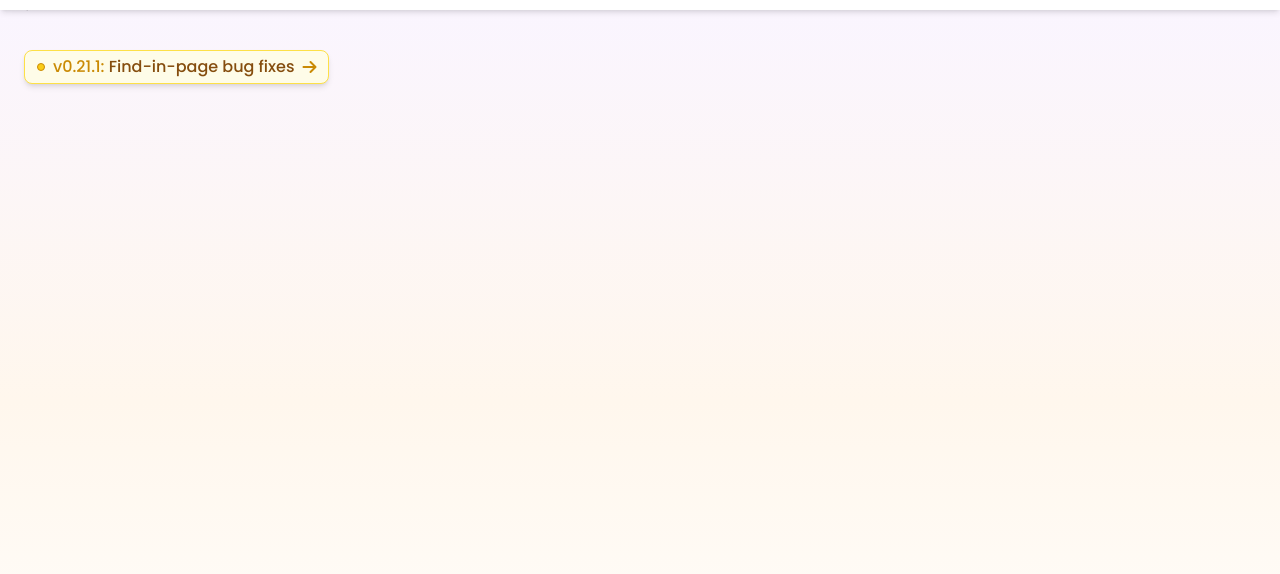
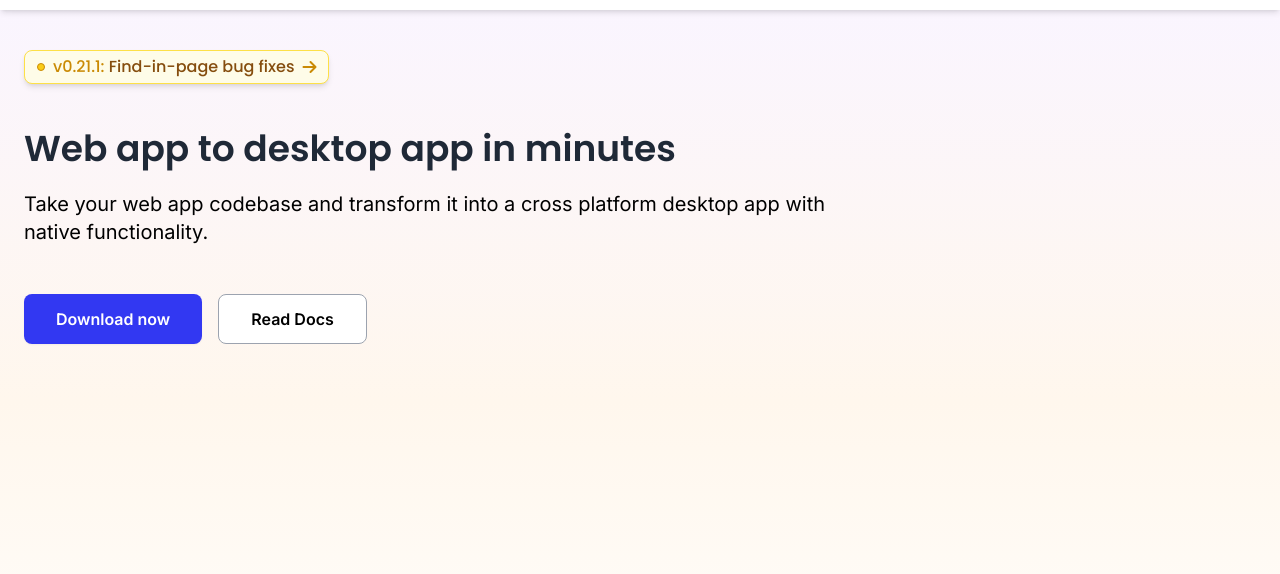
Before and after one commit to Jack-svg01/Responsive-Modern-Website, a website: page index.html in a window 1280 px wide. Shown: the part 62-636 px from the top of the page. Drawn offline with Linux system fonts and the light colour scheme.

Commit message:
main-buttons

```diff
--- a/index.html
+++ b/index.html
@@ -65,11 +65,17 @@
  <!-- Main -->
  <main class="mt-16">
     <div id="hero" class="min-h-screen bg-gradient-to-b from-purple-50 via-orange-50 to-transparent web-version">
-        <div id="hero-container" class="max-w-4xl m-auto px-6 pb-32 flex flex-col">`
+        <div id="hero-container" class="max-w-4xl m-auto px-6 pt-6 pb-32 flex flex-col">
             <div id="version-text" class="flex my-6 gap-2 items-center border border-yellow-300 bg-yellow-50 rounded-lg px-3 py-1 w-fit shadow-md hover:shadow-lg hover:-translate-y-1 transition group">
                 <div class="w-2 h-2 bg-yellow-400 rounded-full border border-yellow-600"></div>
                 <p class="font-display font-medium text-yellow-600">v0.21.1: <span class="text-yellow-800">Find-in-page bug fixes</span></p>
                 <i class="fa-solid fa-arrow-right text-yellow-600 group-hover:translate-x-1 transition duration-300"></i>
+            </div>
+            <h1 class="text-4xl font-semibold leading-snug mt-4">Web app to desktop app in minutes</h1>
+            <p class="text-xl mt-4">Take your web app codebase and transform it into a cross platform desktop app with native functionality.</p>
+            <div id="buttons-container" class="mt-12 flex gap-4 flex-col sm:flex-row main-buttons">
+                <button class="px-8 py-3 font-semibold rounded-lg text-white bg-primary shadow-sm hover:bg-opacity-90">Download now </button>
+                <button class="px-8 py-3 font-semibold rounded-lg bg-white border border-gray-400 hover:border-gray-800">Read Docs</button>
             </div>
         </div>
     </div>
--- a/style.css
+++ b/style.css
@@ -8,4 +8,7 @@
     body {
       @apply font-body;
     }
+    h1, h2, h3 {
+        @apply font-display text-gray-800 font-medium;
+    }
 }
```
